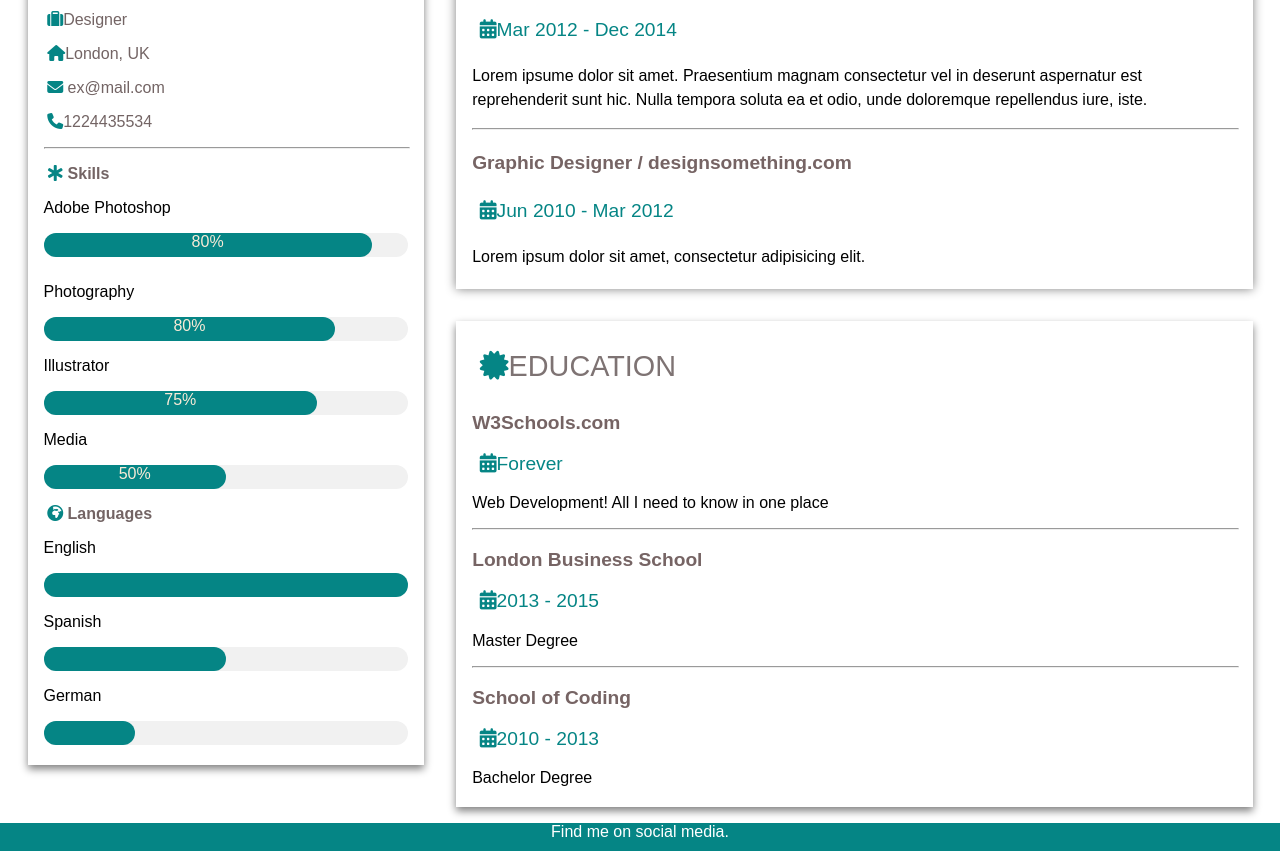
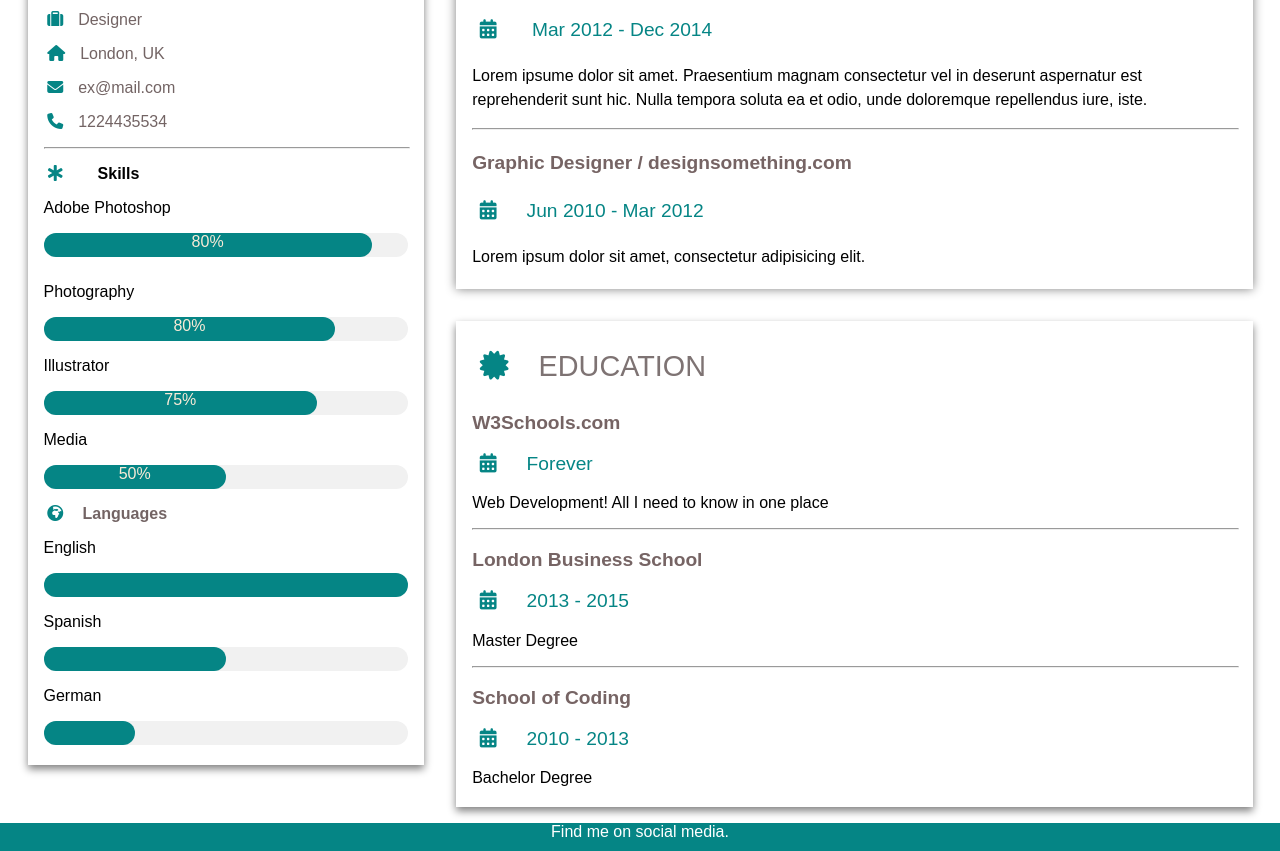
Before and after one commit to NSUTEBU/MY-CV, a plain HTML site: page index.html in a window 1280 px wide. Shown: the part 321-1172 px from the top of the page. Drawn offline with Linux system fonts and the light colour scheme.

Commit message:
modified content

```diff
--- a/assets/styles/style.css
+++ b/assets/styles/style.css
@@ -90,6 +90,7 @@ hr {
 .address {
   font-family: Arial, Helvetica, sans-serif;
   color: #736464;
+  margin: 15px;
 }
 
 .second-site {
--- a/index.html
+++ b/index.html
@@ -15,14 +15,14 @@
       <img src="https://www.w3schools.com/w3images/avatar_hat.jpg" alt="Avatar" style="width:100%">
       <div class="container">
         <p class="title">John Doe</p>
-        <p class="address"> <i class="fa-solid fa-suitcase"> </i>Designer</p>
-        <p class="address"> <i class="fa-solid fa-house"></i>London, UK</p>
-        <p class="address"> <i class="fa-solid fa-envelope"></i> ex@mail.com</p>
-        <p class="address"> <i class="fa-solid fa-phone"></i>1224435534</p>
+        <p> <i class="fa-solid fa-suitcase"> </i><span class="address">Designer</span></p>
+        <p> <i class="fa-solid fa-house"></i><span class="address">London, UK</span></p>
+        <p> <i class="fa-solid fa-envelope"></i><span class="address">ex@mail.com</span></p>
+        <p> <i class="fa-solid fa-phone"></i><span class="address">1224435534</span></p>
 
         <hr>
 
-        <p class="address"> <i class="fa-solid fa-star-of-life"></i> <strong>Skills</strong></p>
+        <p> <i class="fa-solid fa-star-of-life"></i> <strong><span class="address"></span>Skills</strong></p>
 
         <p class="skills">Adobe Photoshop</p>
         <div class="w3-progress-container w3-round-xlarge">
@@ -55,7 +55,7 @@
 
         </div>
 
-        <p class="address"> <i class="fa-solid fa-earth-africa"></i> <strong>Languages</strong></p>
+        <p> <i class="fa-solid fa-earth-africa"></i> <strong><span class="address">Languages</strong></span></p>
 
 
 
@@ -82,11 +82,11 @@
       <div class="right-top-container">
         <div class="content">
 
-          <p class="experience"> <i class="fa-solid fa-suitcase"> </i> Work Experience</p>
+          <p class="experience"> <i class="fa-solid fa-suitcase"> </i> <span class="address"></span>Work Experience</p>
 
           <p class="stack"> Front End Developer / w3schools.com </p>
 
-          <p class="date1"><i class="fa-solid fa-calendar-days"></i> Jan 2015 - <mar class="cc"> Current</mar>
+          <p class="date1"><i class="fa-solid fa-calendar-days"></i> <span class="address"></span>Jan 2015 - <mar class="cc"> Current</mar>
           </p>
 
           <p class="lerem">Lorem ipsum dolor sit amet. Praesentium magnam consectetur vel in deserunt aspernatur est
@@ -95,7 +95,7 @@
 
           <p class="site">Web Developer / something.com</p>
 
-          <p class="date"><i class="fa-solid fa-calendar-days"></i>Mar 2012 - Dec 2014</p>
+          <p class="date"><i class="fa-solid fa-calendar-days"></i> <span class="address"></span>Mar 2012 - Dec 2014</p>
 
           <p class="lerem">Lorem ipsume dolor sit amet. Praesentium magnam consectetur vel in deserunt aspernatur est
             reprehenderit sunt hic. Nulla tempora soluta ea et odio, unde doloremque repellendus iure, iste.</p>
@@ -104,7 +104,7 @@
           <p class="graphic"> <b>Graphic Designer / designsomething.com</b>
           </p>
 
-          <p class="date"><i class="fa-solid fa-calendar-days"></i>Jun 2010 - Mar 2012</p>
+          <p class="date"><i class="fa-solid fa-calendar-days"></i><span class="address"></span>Jun 2010 - Mar 2012</p>
           <p class="ipsum">Lorem ipsum dolor sit amet, consectetur adipisicing elit.</p>
         </div>
       </div>
@@ -112,21 +112,21 @@
 
       <div class="right-buttom-container">
         <div class="content">
-          <p class="experience"> <i class="fa-solid fa-certificate"> </i>EDUCATION</p>
+          <p class="experience"> <i class="fa-solid fa-certificate"> </i><span class="address"></span>EDUCATION</p>
 
           <p class="graphic"> <b>W3Schools.com</b> </p>
-          <p class="date"><i class="fa-solid fa-calendar-days"></i>Forever</p>
+          <p class="date"><i class="fa-solid fa-calendar-days"></i><span class="address"></span>Forever</p>
           <p class="dev">Web Development! All I need to know in one place </p>
 
           <hr>
 
           <p class="graphic"> <b>London Business School</b> </p>
-          <p class="date"><i class="fa-solid fa-calendar-days"></i>2013 - 2015</p>
+          <p class="date"><i class="fa-solid fa-calendar-days"></i><span class="address"></span>2013 - 2015</p>
           <p class="dev">Master Degree</p>
 
           <hr>
           <p class="graphic"> <b>School of Coding</b></p>
-          <p class="date"><i class="fa-solid fa-calendar-days"></i>2010 - 2013</p>
+          <p class="date"><i class="fa-solid fa-calendar-days"></i><span class="address"></span>2010 - 2013</p>
           <p class="dev">Bachelor Degree </p>
 
         </div>
```
